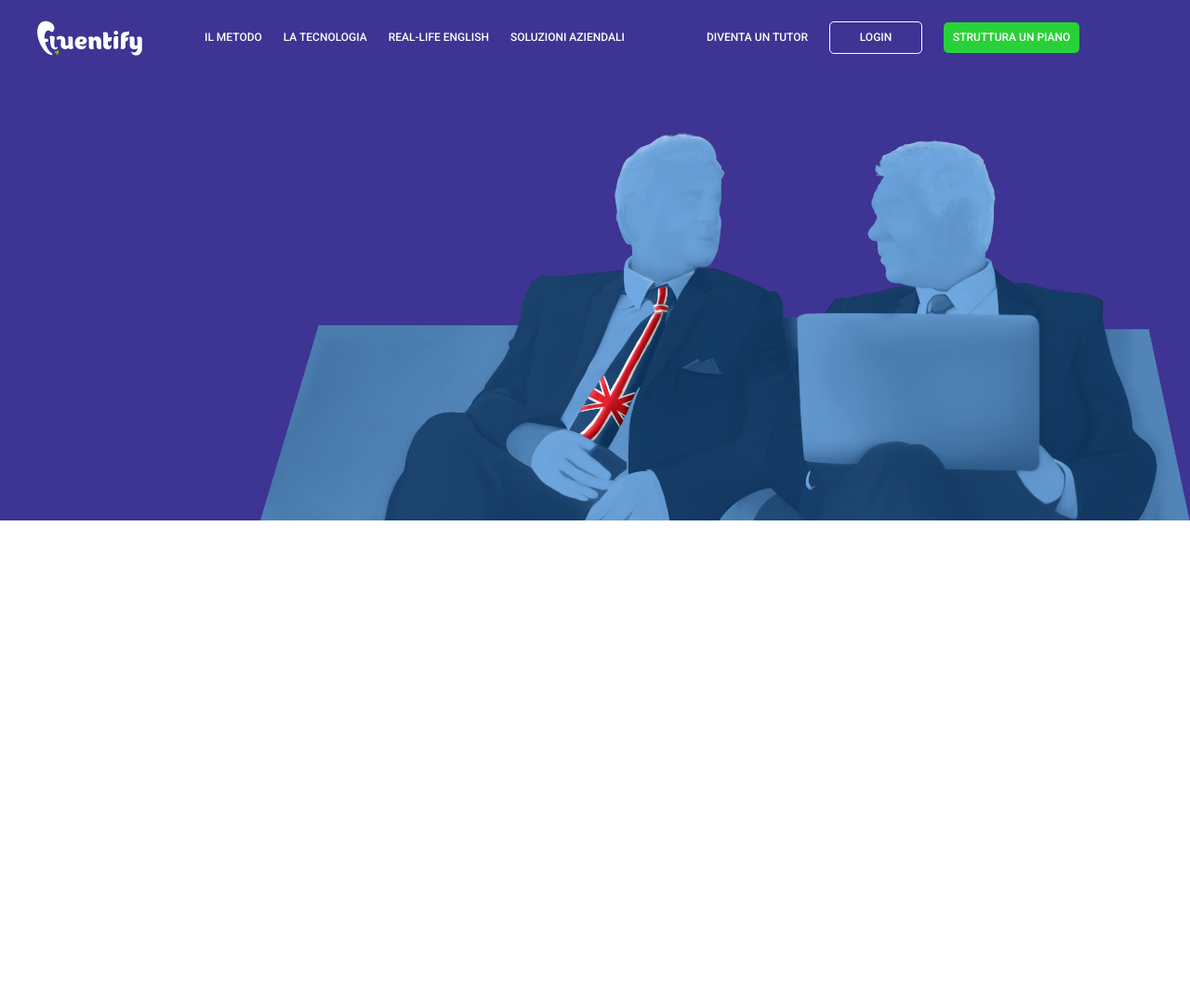
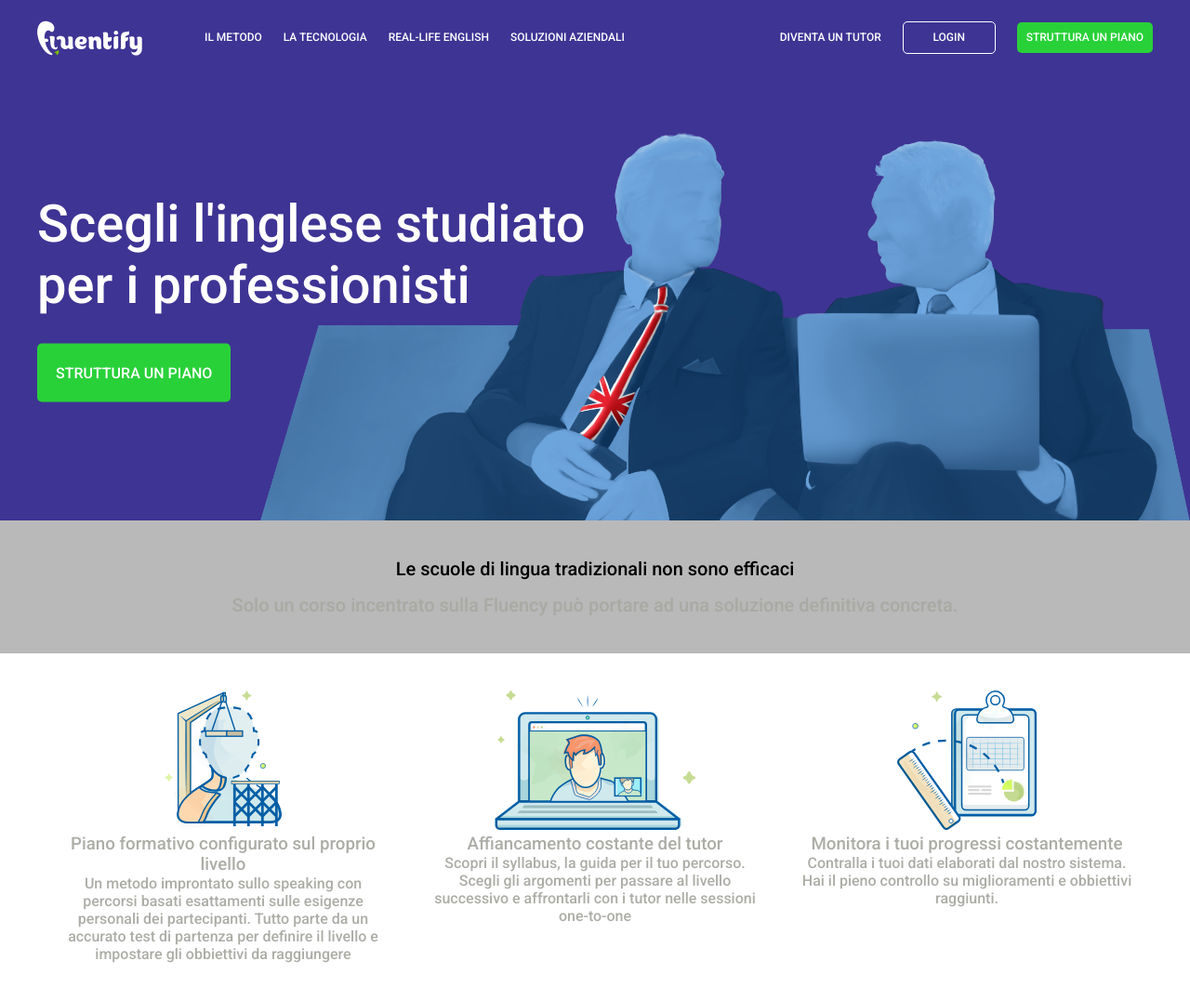
Before and after one commit to FrancescoGalanti/htmlcss-fluentify, a plain HTML site: page index.html in a window 1280 px wide. Shown: the whole page at 93% size. Before the commit the page ends 800 px from the top, so only its background shows below. Drawn offline with Linux system fonts and the light colour scheme.

Commit message:
Main seconda parte

```diff
--- a/index.html
+++ b/index.html
@@ -11,8 +11,10 @@
 
     <!-- Header -->
     <header class="main-header">
-      <!-- Hedear-upper -->
-      <div class="header-nav container clearfix">
+      <!-- header container -->
+      <div class="container">
+        <!-- Top nav -->
+        <div class="header-nav clearfix">
           <div class="header-logo float-left">
            <img src="./img/logo.svg" alt="">
           </div>
@@ -52,12 +54,49 @@
             </nav>
           </div>
         </div>
+        <!-- jumbotron -->
+        <div class="jumbotron">
+          <div class="jumbotron-text w-50">
+            <h1>Scegli l'inglese studiato per i professionisti</h1>
+            <a class="btn btn-green btn-large" href="#">struttura un piano</a>
+          </div>
+        </div>
+      </div>
+
+
 
     </header>
 
 
-    <!-- main -->
-
+    <!-- main content -->
+    <main>
+      <!-- efficency -->
+      <section class="efficency text-center">
+       <h2>Le scuole di lingua tradizionali non sono efficaci</h2>
+       <p>Solo un corso incentrato sulla Fluency può portare ad una soluzione definitiva concreta.</p>
+      </section>
+      <!-- Info section -->
+      <section class="info">
+       <div class="container clearfix text-center">
+         <div class="col-3">
+           <img src="./img/profile.svg" alt="Profile">
+           <h3>Piano formativo configurato sul proprio livello</h3>
+           <p>Un metodo improntato sullo speaking con percorsi basati esattamenti sulle esigenze personali dei partecipanti. Tutto parte da un accurato test di partenza per definire il livello e impostare gli obbiettivi da raggiungere</p>
+         </div>
+         <div class="col-3">
+           <img src="./img/computer.svg" alt="Computer">
+           <h3>Affiancamento costante del tutor</h3>
+           <p>Scopri il syllabus, la guida per il tuo percorso. Scegli gli argomenti per passare al livello successivo e affrontarli con i tutor nelle sessioni one-to-one</p>
+         </div>
+         <div class="col-3">
+           <img src="./img/doc.svg" alt="Documento">
+           <h3>Monitora i tuoi progressi costantemente</h3>
+           <p>Contralla i tuoi dati elaborati dal nostro sistema. Hai il pieno controllo su miglioramenti e obbiettivi raggiunti.</p>
+         </div>
+       </div>
+      </section>
+      <!-- plan-section -->
+    </main>
     <!-- footer -->
 
   </body>
--- a/styles.css
+++ b/styles.css
@@ -16,6 +16,22 @@ body{
 .container{
  width: 1200px;
  margin: 0 auto;
+}
+
+.clearfix::after{
+ display: table;
+ content: "";
+ clear: both;
+}
+
+.w-50{
+ width: 50%;
+}
+
+.col-3{
+ width: calc(100% / 3);
+ padding: 0 20px;
+ float: left;
 }
 
 /* Menu */
@@ -39,6 +55,16 @@ h3 {
   font-weight: 500;
 }
 
+h2{
+  margin-bottom: 15px;
+  font-size: 20px;
+  color: #000;
+}
+
+.text-center{
+ text-align: center;
+}
+
 /* button */
 .btn{
  border: 1px solid white;
@@ -48,11 +74,18 @@ h3 {
  display: inline-block;
  text-align: center;
  line-height: 23px;
+ text-decoration: none;
+ color: white;
+ text-transform: uppercase;
 }
 
 .btn-green{
  background-color: #24f524cf;
  border: none;
+}
+
+.btn-large{
+ padding: 20px;
 }
 
 /* Header */
@@ -80,11 +113,7 @@ h3 {
  vertical-align: middle;
 }
 
-.clearfix::after{
-  display: table;
-  content: "";
-  clear: both;
-}
+
 
 .float-left{
   float: left;
@@ -101,3 +130,48 @@ h3 {
 .header-nav .header-nav-right{
  width: 40%;
 }
+
+.header-nav .header-nav-right{
+  text-align: right;
+}
+
+/* jumbotron */
+
+.jumbotron{
+ position: relative;
+ height: 480px;
+}
+
+.jumbotron-text{
+  position: absolute;
+  top: 50%;
+  left: 0;
+  transform: translatey(-50%);
+}
+
+.jumbotron-text h1{
+ margin-bottom: 30px;
+ font-size: 56px;
+ color: white;
+}
+
+/* Main */
+
+/* efficency */
+.efficency{
+ padding: 40px 15px;
+ background-color:  #8080808c;
+}
+
+.efficency p{
+ font-size: 20px;
+}
+
+/* Info */
+.info{
+ padding: 40px 15px;
+}
+
+.info img{
+ height: 150px;
+}
```
Lines whose indentation alone changed are shown as unchanged.
